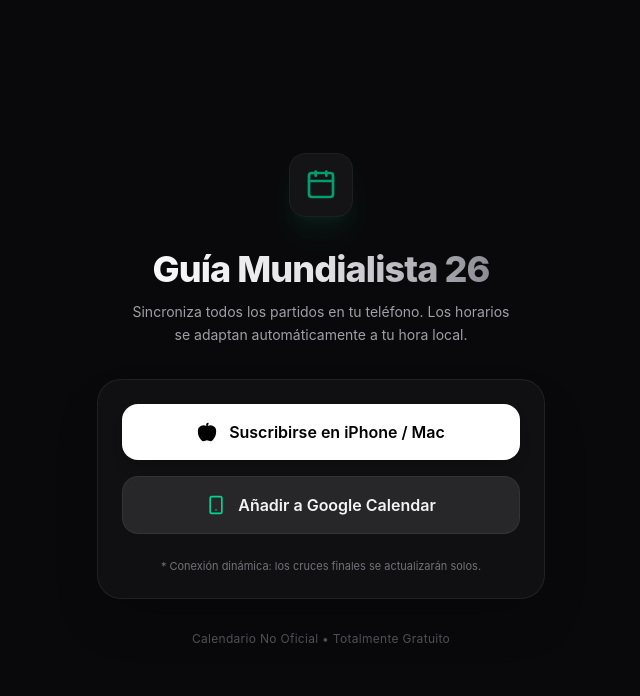
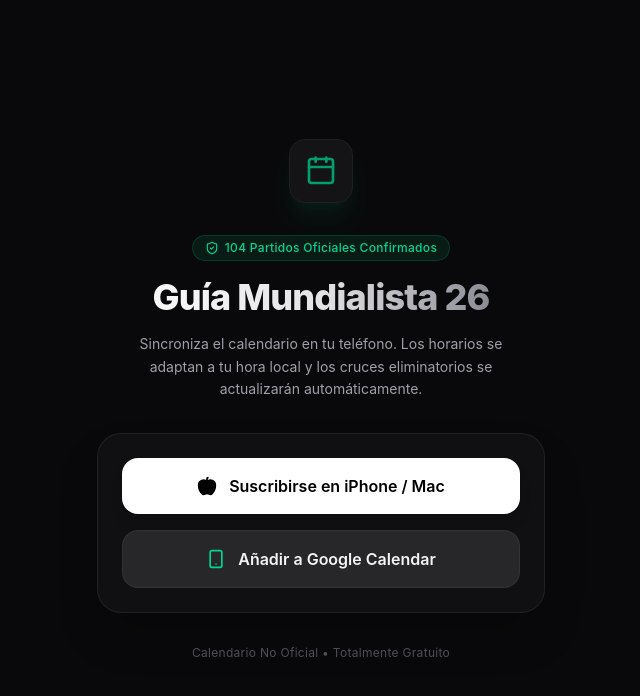
Before and after one commit to waynergt/mundial-web, a React (Vite) app: page / in a window 1280 px wide. Shown: the top 696 px of the page, without its empty margins (319-959 px from the left). Built offline with nearby package versions, Linux system fonts and the light colour scheme.

Commit message:
mejorar textos y agregar badge informativo en la interfaz

```diff
--- a/src/App.tsx
+++ b/src/App.tsx
@@ -1,7 +1,7 @@
-import { Calendar, Apple, Smartphone } from 'lucide-react';
+import { Calendar, Apple, Smartphone, ShieldCheck } from 'lucide-react';
 
 export default function App() {
-  // Tu API real de Supabase
+  // Tu API real de Supabase (¡Asegúrate de que sea la tuya!)
   const SUPABASE_URL = "https://slwnehwhzfywmhldgzgb.supabase.co/functions/v1/generar-calendario";
 
   // Enlaces mágicos para los calendarios
@@ -17,13 +17,20 @@
           <Calendar className="w-8 h-8" />
         </div>
 
-        {/* Títulos */}
-        <div className="space-y-3">
+        {/* Textos Principales MEJORADOS */}
+        <div className="space-y-4">
+
+          {/* Badge Informativo Sutil */}
+          <div className="inline-flex items-center gap-1.5 px-3 py-1 rounded-full bg-emerald-500/10 border border-emerald-500/20 text-emerald-400 text-xs font-medium tracking-wide">
+             <ShieldCheck className="w-3.5 h-3.5" />
+             104 Partidos Oficiales Confirmados
+          </div>
+
           <h1 className="text-4xl font-extrabold tracking-tight bg-gradient-to-r from-white via-zinc-200 to-zinc-500 bg-clip-text text-transparent">
             Guía Mundialista 26
           </h1>
           <p className="text-zinc-400 text-sm max-w-sm mx-auto leading-relaxed">
-            Sincroniza todos los partidos en tu teléfono. Los horarios se adaptan automáticamente a tu hora local.
+            Sincroniza el calendario en tu teléfono. Los horarios se adaptan a tu hora local y los cruces eliminatorios se actualizarán automáticamente.
           </p>
         </div>
 
@@ -39,10 +46,6 @@
             <Smartphone className="w-5 h-5 text-emerald-400" />
             <span>Añadir a Google Calendar</span>
           </a>
-
-          <p className="text-[11px] text-zinc-500 pt-2">
-            * Conexión dinámica: los cruces finales se actualizarán solos.
-          </p>
         </div>
 
         <footer className="text-zinc-600 text-xs tracking-wide">
```
